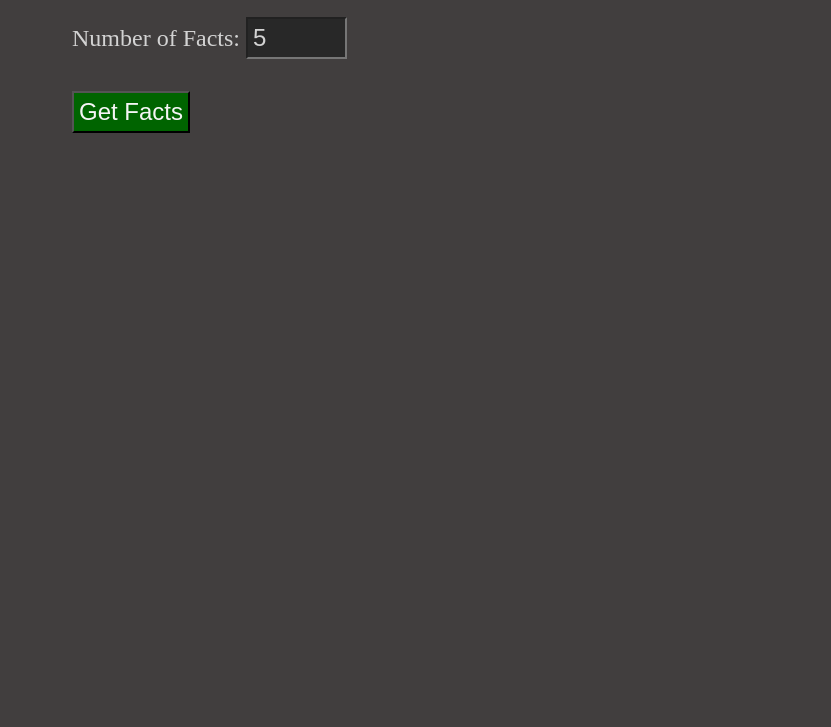
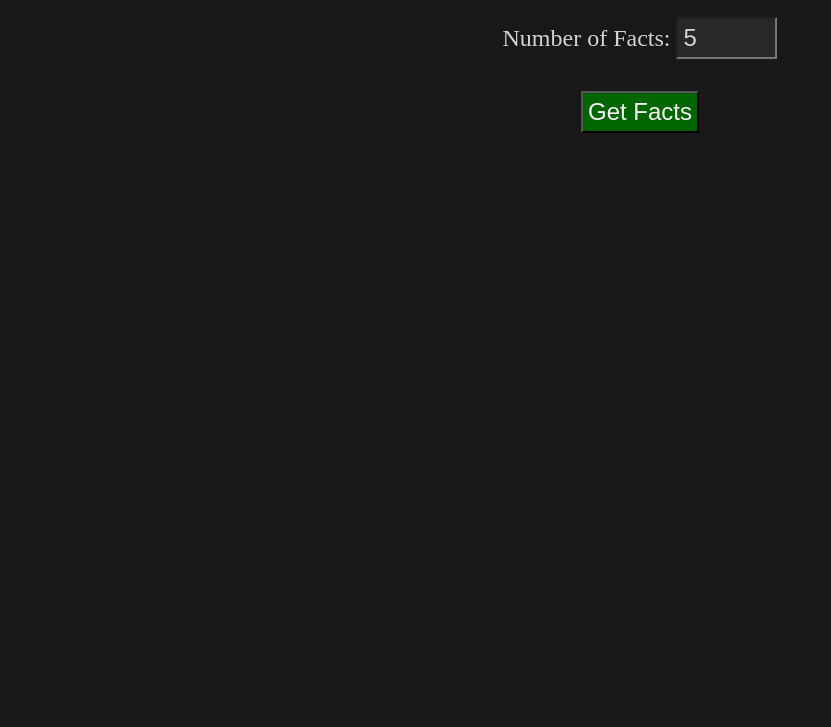
Before and after one commit to AD1LK/Facts-API, a website: page Project-2/index.html in a window 1280 px wide. Shown: the part 73-800 px from the top of the page, without its empty margins (0-831 px from the left). Drawn offline with Linux system fonts and the light colour scheme.

Commit message:
Background color and text-align
Changed background color and added text-align

```diff
--- a/Project-2/style.css
+++ b/Project-2/style.css
@@ -1,6 +1,7 @@
 body {
-  background-color: rgb(65, 62, 62);
+  background-color: #181818;
   color: lightgrey;
+  text-align: center;
 }
 
 form {
```
